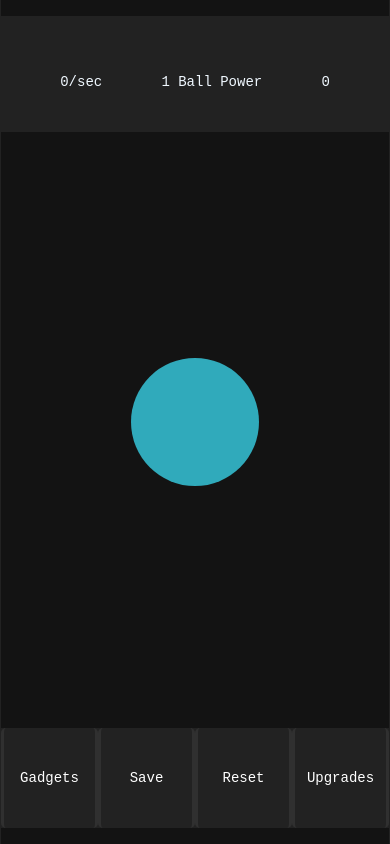
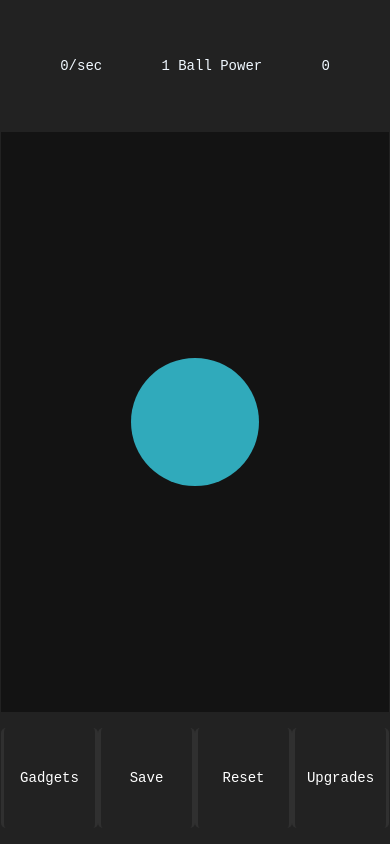
Before and after one commit to circuithour/ballclicker, a SvelteKit app: page / in a window 390 px wide. Built offline with nearby package versions, Linux system fonts and the light colour scheme; a web font is replaced by a local one.

Commit message:
Small fix

```diff
--- a/src/routes/+page.svelte
+++ b/src/routes/+page.svelte
@@ -611,7 +611,7 @@
 
         .information,
         .footer {
-            margin: 1rem 0rem;
+            padding: 1rem 0rem;
         }
 
         .information {
@@ -665,5 +665,9 @@
         #savetext {
             transform: translateY(-5rem);
         }
+
+        #button {
+            touch-action: manipulation;
+        }
     }
 </style>
```
